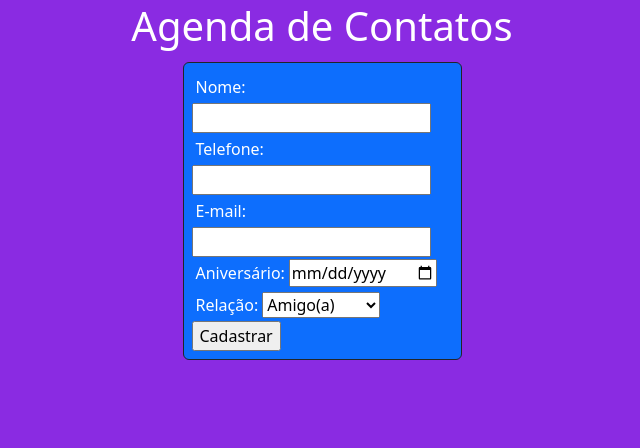
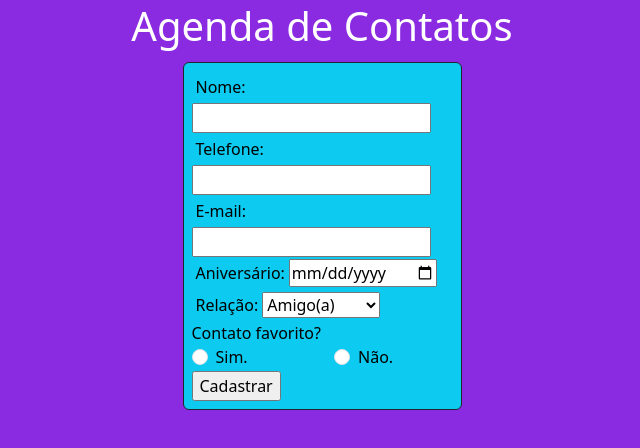
Before and after one commit to arthalm/agenda, an Angular app: page / in a window 1280 px wide. Shown: the top 448 px of the page, without its empty margins (318-958 px from the left). Built offline with nearby package versions, Linux system fonts and the light colour scheme.

Commit message:
alterações do notebook

```diff
--- a/src/app/adicionar-contato/adicionar-contato.component.html
+++ b/src/app/adicionar-contato/adicionar-contato.component.html
@@ -1,5 +1,5 @@
 <div class="container pt-1">
-    <div class="container text-bg-primary d-flex justify-content-center border border-dark rounded p-2 w-25">
+    <div class="container text-bg-info d-flex justify-content-center border border-dark rounded p-2 w-25">
         <div class="row gy-5">
             <div class="col">
                 <form>
@@ -23,8 +23,29 @@
                             <option *ngFor="let rl of relacoes" [value]="rl">{{rl}}</option>
                         </select>
                     </div>
+                    <label for="favorito">Contato favorito?</label>
+                    <div class="row">
+                        <div class="col-6">
+                            <div class="form-check">
+                                <input class="form-check-input" type="radio" name="flexRadioDefault"
+                                    id="flexRadioDefault1" #favorito>
+                                <label class="form-check-label" for="flexRadioDefault1">
+                                    Sim.
+                                </label>
+                            </div>
+                        </div>
+                        <div class="col-6">
+                            <div class="form-check">
+                                <input class="form-check-input" type="radio" name="flexRadioDefault"
+                                    id="flexRadioDefault1" #favorito>
+                                <label class="form-check-label" for="flexRadioDefault1">
+                                    Não.
+                                </label>
+                            </div>
+                        </div>
+                    </div>
                     <input type="button" value="Cadastrar"
-                        (click)="adicionar(nome.value, telefone.value, email.value, aniversario.value, relacao.value)">
+                        (click)="adicionar(nome.value, telefone.value, email.value, aniversario.value, relacao.value, true)">
                 </form>
             </div>
         </div>
@@ -32,7 +53,8 @@
     <div class="container d-flex justify-content-center pt-2">
         <div class="row">
             <div class="col">
-                <table class="table table-primary table-bordered border-secondary text-light" *ngIf="contatos.length > 0">
+                <table class="table table-primary table-bordered border-secondary text-light"
+                    *ngIf="contatos.length > 0">
                     <thead>
                         <tr>
                             <th scope="col">Nome</th>
@@ -40,6 +62,7 @@
                             <th scope="col">E-mail</th>
                             <th scope="col">Aniversário</th>
                             <th scope="col">Relação</th>
+                            <th scope="col">Favorito?</th>
                         </tr>
                     </thead>
                     <tbody>
@@ -49,6 +72,7 @@
                             <td>{{cc.email}}</td>
                             <td>{{cc.aniversario | date:'dd/MM/yyyy'}}</td>
                             <td>{{cc.relacao}}</td>
+                            <td>{{cc.favorito}}</td>
                         </tr>
                     </tbody>
                 </table>
--- a/src/app/adicionar-contato/adicionar-contato.component.ts
+++ b/src/app/adicionar-contato/adicionar-contato.component.ts
@@ -25,9 +25,9 @@ export class AdicionarContatoComponent implements OnInit {
     this.pegarRelacoes();
   }
 
-  adicionar(nome: string, telefone: string, email: string, aniversario: string, relacao: string) {
+  adicionar(nome: string, telefone: string, email: string, aniversario: string, relacao: string, favorito: boolean) {
     let dataAniversario = new Date (aniversario);
-    let pessoa = new Contato(nome, telefone, email, dataAniversario, relacao as Relação);
+    let pessoa = new Contato(nome, telefone, email, dataAniversario, relacao as Relação, favorito);
     this.contatos.push(pessoa);
   };
 
--- a/src/app/app.module.ts
+++ b/src/app/app.module.ts
@@ -6,12 +6,14 @@ import { AppRoutingModule } from './app-routing.module';
 import { AppComponent } from './app.component';
 import { AdicionarContatoComponent } from './adicionar-contato/adicionar-contato.component';
 import { ExibirContatosComponent } from './exibir-contatos/exibir-contatos.component';
+import { ExibirFavoritosComponent } from './exibir-favoritos/exibir-favoritos.component';
 
 @NgModule({
   declarations: [
     AppComponent,
     AdicionarContatoComponent,
-    ExibirContatosComponent
+    ExibirContatosComponent,
+    ExibirFavoritosComponent
   ],
   imports: [
     BrowserModule,
--- /dev/null
+++ b/src/app/exibir-favoritos/exibir-favoritos.component.html
@@ -0,0 +1 @@
+<p>exibir-favoritos works!</p>
--- a/src/app/model/agenda.service.ts
+++ b/src/app/model/agenda.service.ts
@@ -41,4 +41,11 @@ export class AgendaService {
     };
     return undefined;
   };
+
+  favoritarContato(c: Contato): boolean {
+    if(1 > 0) {
+      return true;
+    };
+    return false;
+  };
 };
--- a/src/app/model/contato.ts
+++ b/src/app/model/contato.ts
@@ -6,13 +6,15 @@ export class Contato {
     private _email: string;
     private _aniversario: Date;
     private _relacao: Relação;
+    private _favorito: boolean;
 
-    constructor(nm, tl, em, an, rl) {
+    constructor(nm, tl, em, an, rl, fv) {
         this.nome = nm;
         this.telefone = tl;
         this.email = em;
         this.aniversario = new Date(an);
         this.relacao = rl;
+        this.favorito = fv
     };
 
     public get nome(): string {
@@ -54,4 +56,12 @@ export class Contato {
     public set relacao(rl: Relação) {
         this._relacao = rl;
     };
+
+    public get favorito(): boolean {
+        return this._favorito;
+    };
+
+    public set favorito(fv: boolean) {
+        this._favorito = fv;
+    };
 };
```
Also changed, not shown: src/app/exibir-favoritos/exibir-favoritos.component.ts (added, +10 -0 lines), src/app/exibir-favoritos/exibir-favoritos.component.css (added), 1 other file (tests, documents, lock files or other folders).
